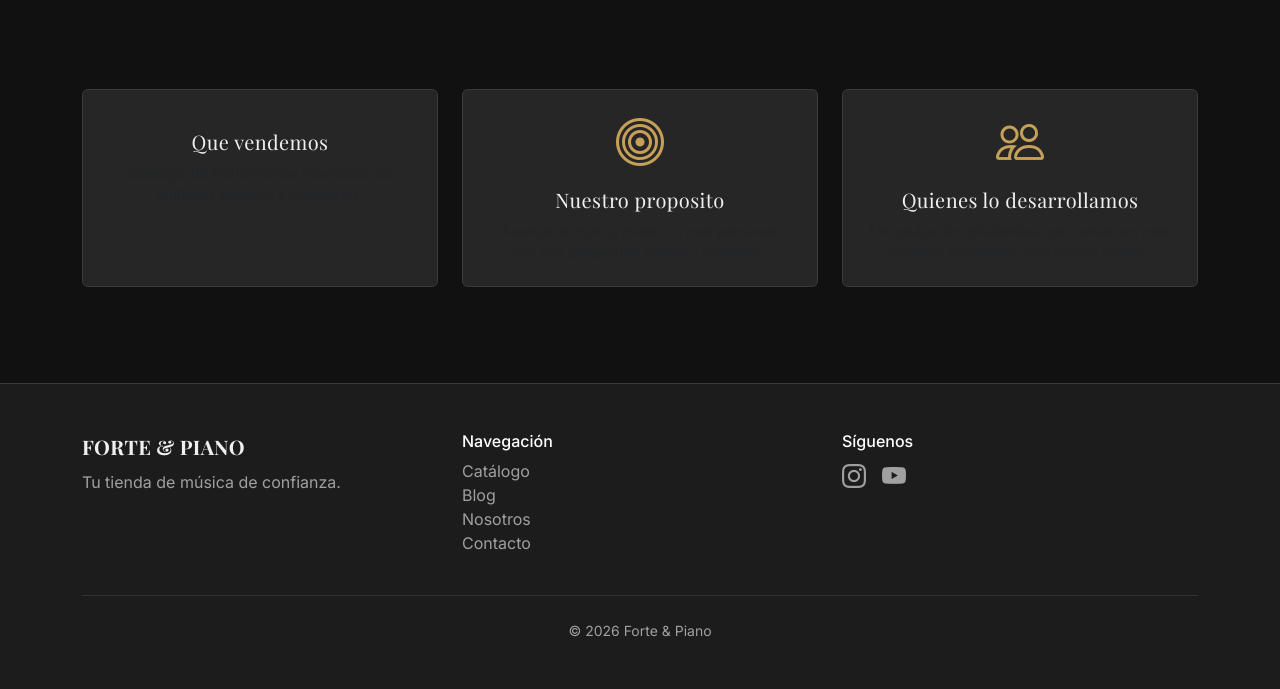
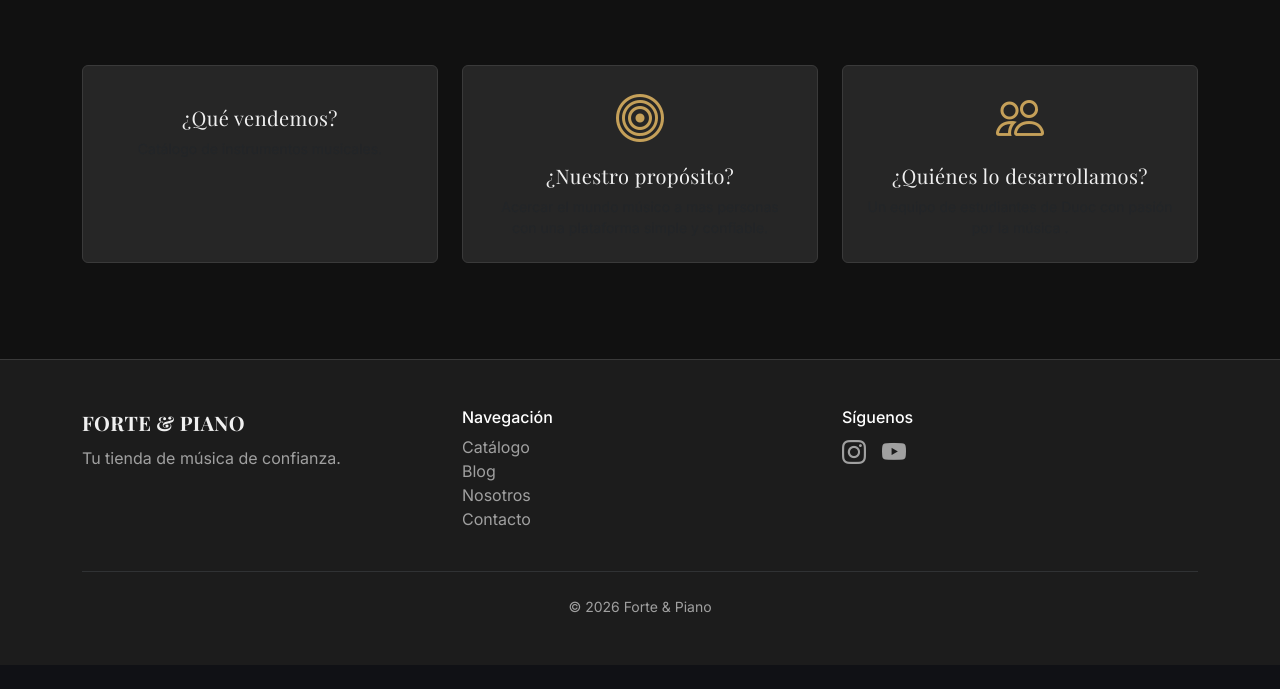
Before and after one commit to patricioisaias/forte-piano-frontend, a Flask app: page /nosotros in a window 1280 px wide. Shown: the part 432-1121 px from the top of the page. After the commit the page ends 1045 px from the top, so only its background shows below. Run offline with Flask 3, Linux system fonts and the light colour scheme; some libraries are stand-ins or nearby versions; some web fonts are replaced.

Commit message:
chore: actualizar textos y redacción en secciones

```diff
--- a/templates/nosotros.html
+++ b/templates/nosotros.html
@@ -5,20 +5,18 @@
 <section class="container py-5">
     <div class="row align-items-center g-5">
         <div class="col-lg-6">
-            <h1 class="section-title">Quienes somos</h1>
+            <h1 class="section-title">Quiénes somos</h1>
             <p>
                 <strong>Forte & Piano</strong> es una tienda online dedicada a la venta de instrumentos musicales,
                 creada para conectar a la comunidad músico con sus proximas aventuras favoritas.
             </p>
             <p>
-                En Forte & Piano encontraras instrumentos de todo tipo, desde guitarras y bajos hasta
-                pianos y baterias, con una experiencia de compra simple, rapida y pensada para músicos
-                de todos los niveles.
+                En Forte & Piano encontrarás los mejores instrumentos musicales, con una experiencia de compra simple,
+                rapida y pensada para músicos de todos los niveles.
             </p>
             <p>
-                Nuestro proposito es ofrecer un catalogo variado, informacion clara de cada producto
-                y un proceso de compra sin complicaciones, todo dentro de una interfaz moderna y
-                atractiva con identidad músico.
+                Nuestro propósito es ofrecer un catálogo variado, informacion clara de cada producto
+                y un proceso de compra sin complicaciones.
             </p>
         </div>
         <div class="col-lg-6 text-center">
@@ -30,15 +28,15 @@
         <div class="col-md-4">
             <div class="card h-100 text-center p-4">
                 <i class="bi bi-guitar display-5 text-accent mb-3"></i>
-                <h3 class="h5">Que vendemos</h3>
-                <p class="small text-muted mb-0">Catálogo de instrumentos musicales, de multiples generos y categorias.
+                <h3 class="h5">¿Qué vendemos?</h3>
+                <p class="small text-muted mb-0">Catálogo de instrumentos musicales.
                 </p>
             </div>
         </div>
         <div class="col-md-4">
             <div class="card h-100 text-center p-4">
                 <i class="bi bi-bullseye display-5 text-accent mb-3"></i>
-                <h3 class="h5">Nuestro proposito</h3>
+                <h3 class="h5">¿Nuestro propósito?</h3>
                 <p class="small text-muted mb-0">Acercar el mundo músico a mas personas con una plataforma simple y
                     confiable.</p>
             </div>
@@ -46,9 +44,8 @@
         <div class="col-md-4">
             <div class="card h-100 text-center p-4">
                 <i class="bi bi-people display-5 text-accent mb-3"></i>
-                <h3 class="h5">Quienes lo desarrollamos</h3>
-                <p class="small text-muted mb-0">Un equipo de estudiantes que construyo este proyecto academico con
-                    pasion músico.</p>
+                <h3 class="h5">¿Quiénes lo desarrollamos?</h3>
+                <p class="small text-muted mb-0">Un equipo de estudiantes de Duoc con pasión por la música .</p>
             </div>
         </div>
     </div>
```
Also changed, not shown: templates/index.html (+15 -5 lines), 1 other file.
